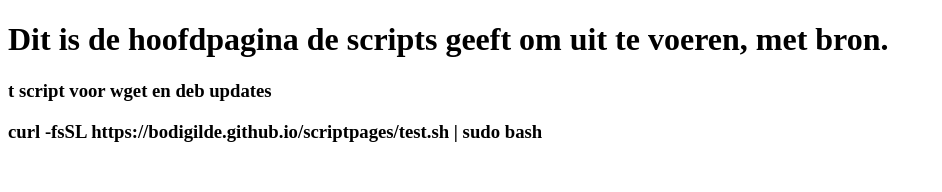
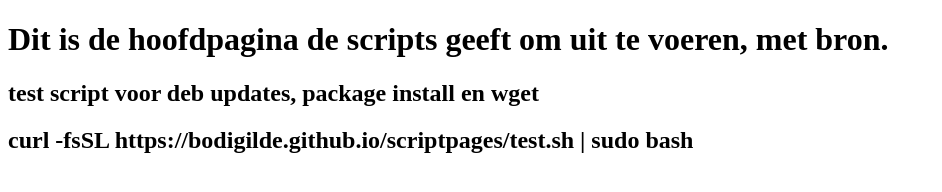
Before and after one commit to BodiGilde/scriptpages, a plain HTML site: page docs/index.html in a window 1280 px wide. Shown: the whole page, without its empty margins (0-942 px from the left). Drawn offline with Linux system fonts and the light colour scheme.

```diff
--- a/docs/index.html
+++ b/docs/index.html
@@ -3,15 +3,15 @@
 <head>
     <meta charset="UTF-8">
     <meta name="viewport" content="width=device-width, initial-scale=1.0">
-    <title>Script Pages menu</title>
+    <title>Script Pages menu prod + test</title>
     <link rel="stylesheet" href="/scriptpages/styles.css">
 </head>
 <body>
 
     <h1>Dit is de hoofdpagina de scripts geeft om uit te voeren, met bron.</h1>
 
-    <h3>t script voor wget en deb updates</h3>
-    <h3>curl -fsSL https://bodigilde.github.io/scriptpages/test.sh | sudo bash</h3>
+    <h2>test script voor deb updates, package install en wget</h2>
+    <h2>curl -fsSL https://bodigilde.github.io/scriptpages/test.sh | sudo bash</h2>
 
 </body>
 </html>
```
